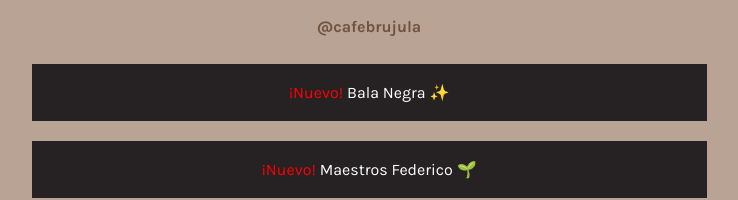
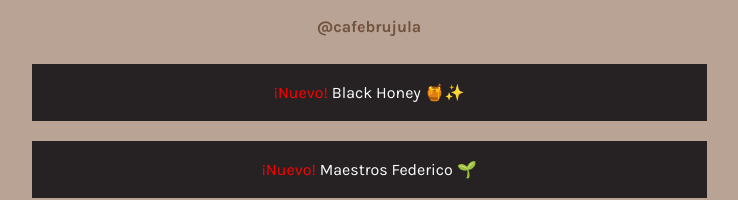
Before and after one commit to brujulacampaigns/linkinbio, a plain HTML site: page index.html in a window 1280 px wide. Shown: the part 134-334 px from the top of the page, without its empty margins (271-1009 px from the left). Drawn offline with nearby package versions, Linux system fonts and the light colour scheme.

Commit message:
Update index.html

```diff
--- a/index.html
+++ b/index.html
@@ -14,7 +14,7 @@
 
     <a href="https://www.instagram.com/cafebrujula" id="userName">@cafebrujula</a>
     <div id="links">
-        <a class="link" href="https://cafebrujula.com/collections/shop-cafes/products/bala-negra" target="_blank"> <span style="color: red;">¡Nuevo!</span> Bala Negra ✨</a>
+        <a class="link" href="https://cafebrujula.com/collections/shop-cafes/products/black-honey" target="_blank"> <span style="color: red;">¡Nuevo!</span> Black Honey 🍯✨</a>
         <a class="link" href="https://cafebrujula.com/collections/shop-cafes/products/maestros-federico" target="_blank"> <span style="color: red;">¡Nuevo!</span> Maestros Federico 🌱</a>
 
         <a class="link" href="https://cafebrujula.com" target="_blank">Comprar en Tienda en línea ☕️</a>
```
